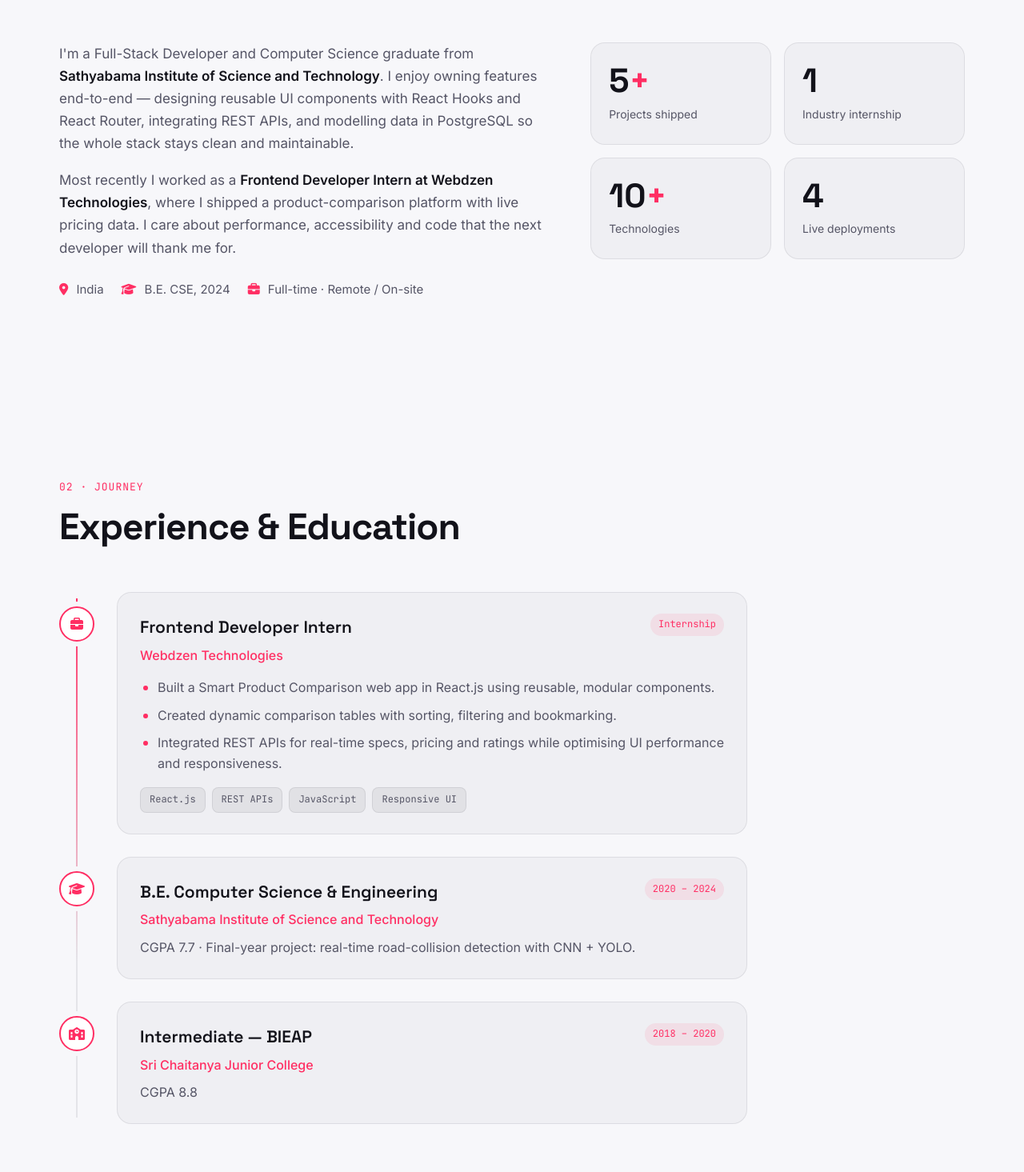
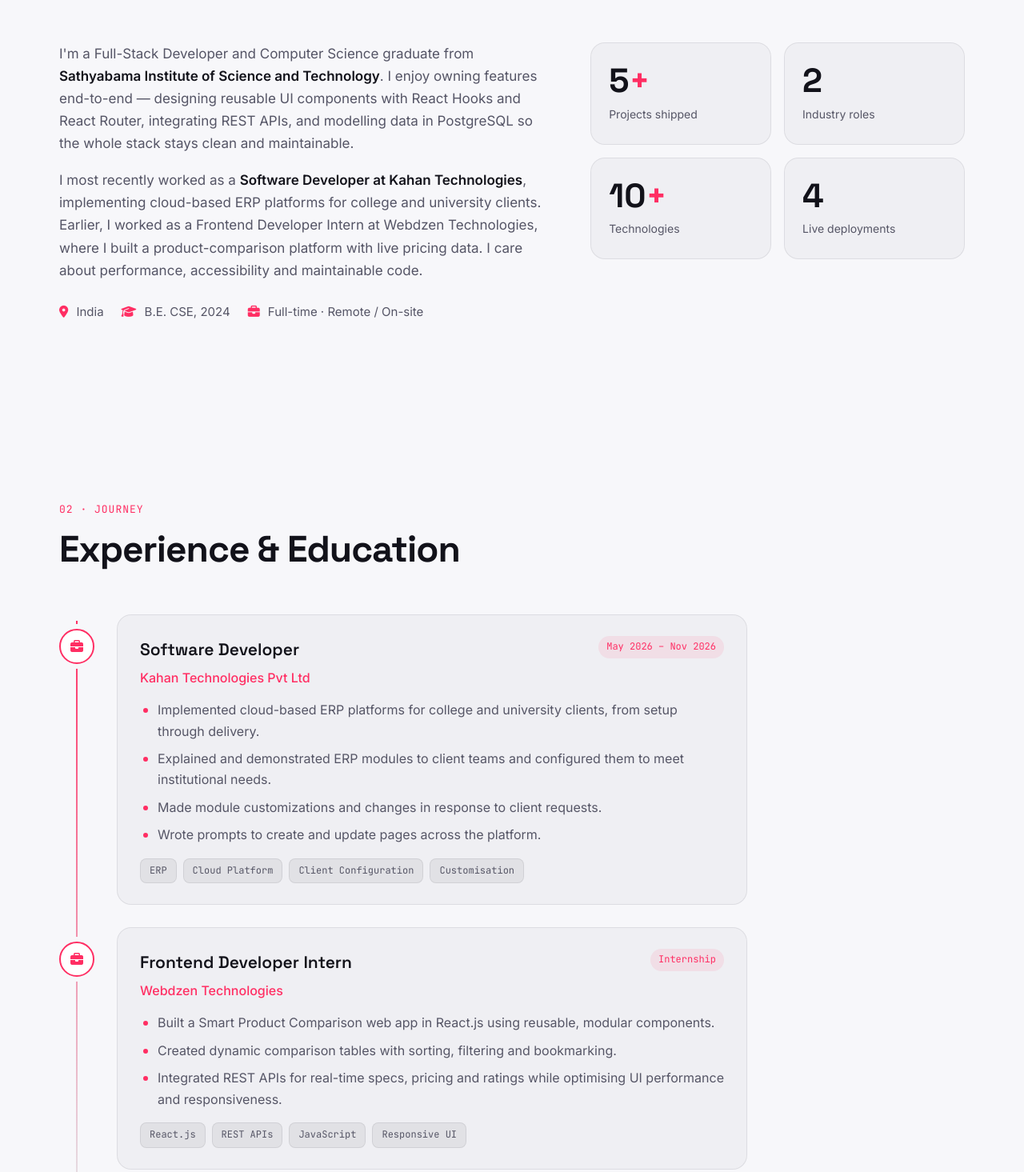
Before and after one commit to YASWANTH1910/personal-portfolio, a plain HTML site: page Yaswanth-Portfolio/index.html in a window 1280 px wide. Shown: the part 1056-2521 px from the top of the page at 80% size. Drawn offline with Linux system fonts and the light colour scheme.

Commit message:
updated portfolio

```diff
--- a/Yaswanth-Portfolio/index.html
+++ b/Yaswanth-Portfolio/index.html
@@ -107,9 +107,10 @@
               and modelling data in PostgreSQL so the whole stack stays clean and maintainable.
             </p>
             <p>
-              Most recently I worked as a <strong>Frontend Developer Intern at Webdzen Technologies</strong>,
-              where I shipped a product-comparison platform with live pricing data. I care about performance,
-              accessibility and code that the next developer will thank me for.
+              I most recently worked as a <strong>Software Developer at Kahan Technologies</strong>,
+              implementing cloud-based ERP platforms for college and university clients. Earlier,
+              I worked as a Frontend Developer Intern at Webdzen Technologies, where I built a product-comparison
+              platform with live pricing data. I care about performance, accessibility and maintainable code.
             </p>
             <div class="about-meta">
               <div><i class="fa-solid fa-location-dot"></i> India</div>
@@ -120,7 +121,7 @@
 
           <div class="stats reveal">
             <div class="stat"><span class="num" data-count="5">0</span><span class="plus">+</span><p>Projects shipped</p></div>
-            <div class="stat"><span class="num" data-count="1">0</span><p>Industry internship</p></div>
+            <div class="stat"><span class="num" data-count="2">0</span><p>Industry roles</p></div>
             <div class="stat"><span class="num" data-count="10">0</span><span class="plus">+</span><p>Technologies</p></div>
             <div class="stat"><span class="num" data-count="4">0</span><p>Live deployments</p></div>
           </div>
@@ -137,6 +138,24 @@
         </div>
 
         <ol class="timeline">
+          <li class="tl-item reveal">
+            <div class="tl-dot"><i class="fa-solid fa-briefcase"></i></div>
+            <div class="tl-card">
+              <div class="tl-top">
+                <h3>Software Developer</h3>
+                <span class="tl-tag">May 2026 – Nov 2026</span>
+              </div>
+              <p class="tl-org">Kahan Technologies Pvt Ltd</p>
+              <ul>
+                <li>Implemented cloud-based ERP platforms for college and university clients, from setup through delivery.</li>
+                <li>Explained and demonstrated ERP modules to client teams and configured them to meet institutional needs.</li>
+                <li>Made module customizations and changes in response to client requests.</li>
+                <li>Wrote prompts to create and update pages across the platform.</li>
+              </ul>
+              <div class="chips"><span>ERP</span><span>Cloud Platform</span><span>Client Configuration</span><span>Customisation</span></div>
+            </div>
+          </li>
+
           <li class="tl-item reveal">
             <div class="tl-dot"><i class="fa-solid fa-briefcase"></i></div>
             <div class="tl-card">
```
Also changed, not shown: index.html (+23 -4 lines), 3 other files.
